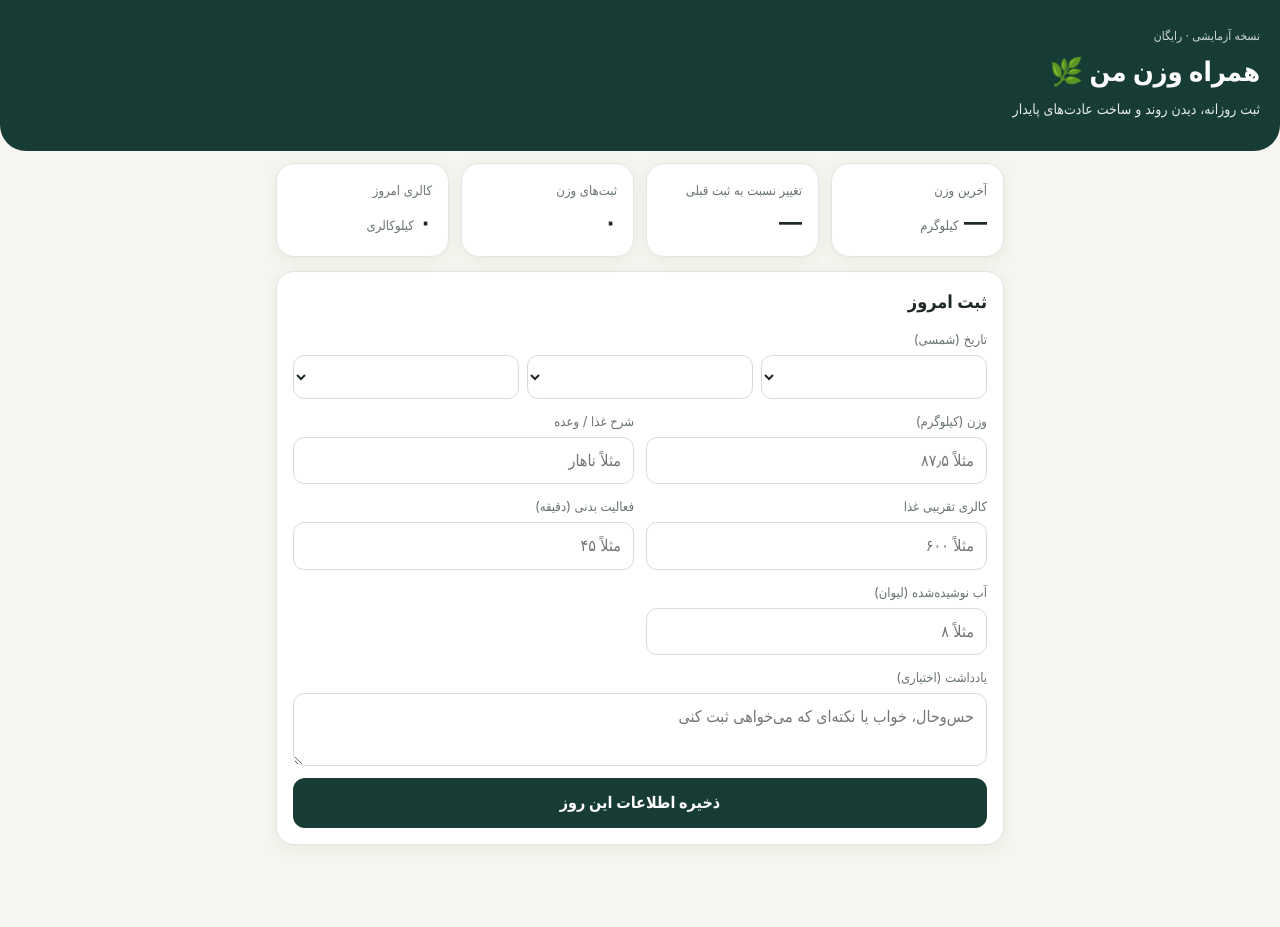
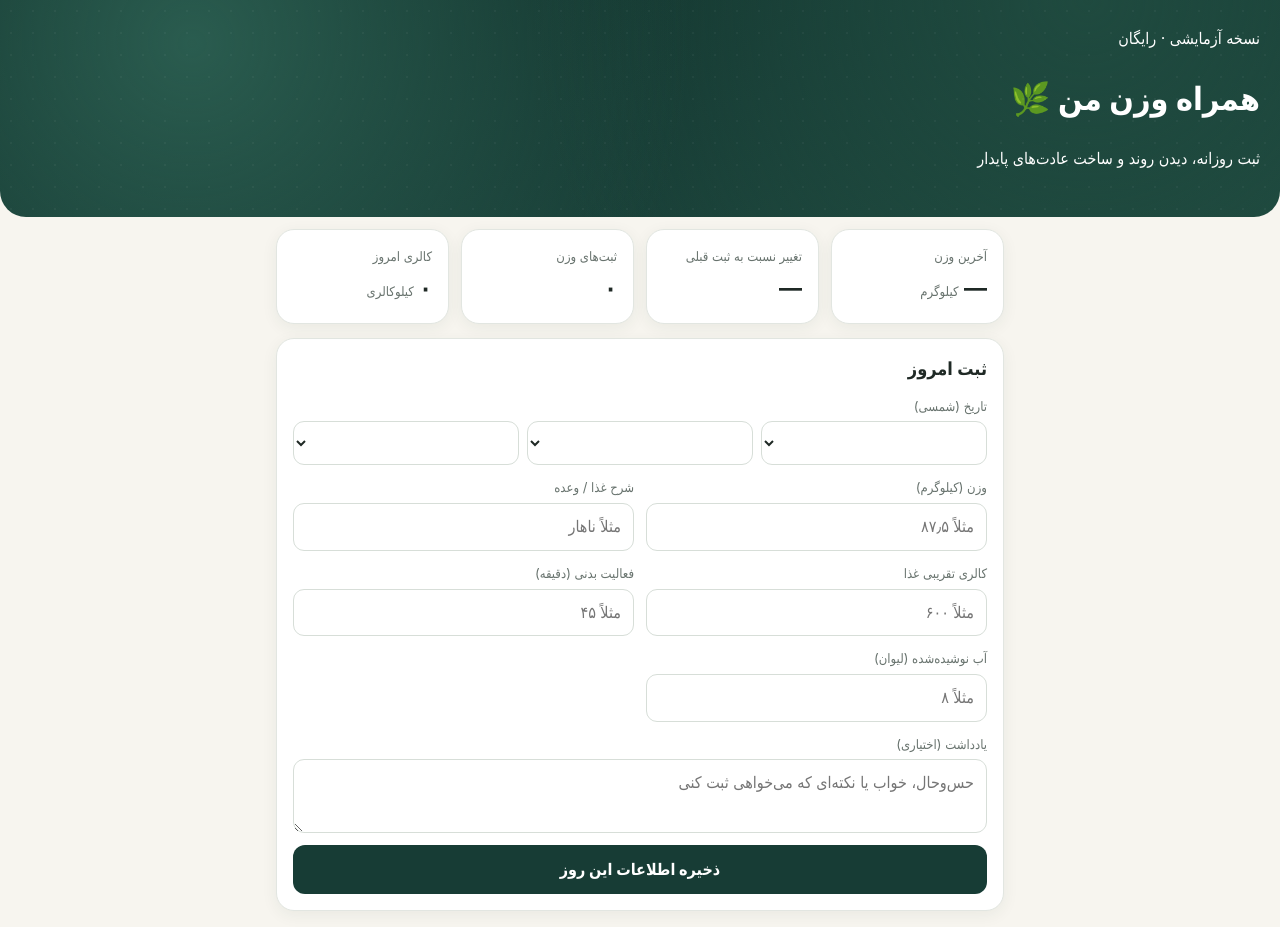
Before and after one commit to omidallian/Hamrah-vazn, a plain HTML site: page index.html in a window 1280 px wide. Before the commit the page ends 861 px from the top, so only its background shows below. Drawn offline with Linux system fonts and the light colour scheme.

Commit message:
Update index.html

```diff
--- a/index.html
+++ b/index.html
@@ -8,7 +8,17 @@
 <style>
 :root{--green:#173c35;--mint:#dcefe6;--cream:#f7f5ef;--ink:#1f2925;--muted:#68736e;--line:#e2e6e1;--white:#fff}
 *{box-sizing:border-box}body{margin:0;background:var(--cream);color:var(--ink);font-family:-apple-system,BlinkMacSystemFont,"Segoe UI",Tahoma,sans-serif;line-height:1.6}
-header{background:var(--green);color:white;padding:26px 20px 30px;border-radius:0 0 26px 26px}header .tag{font-size:12px;opacity:.8}h1{margin:5px 0;font-size:27px}header p{margin:0;opacity:.9;font-size:14px}
+header{background:
+  radial-gradient(circle at 15% 20%, #2a5c4f 0%, transparent 45%),
+  radial-gradient(circle at 85% 0%, #1f4a3f 0%, transparent 50%),
+  linear-gradient(160deg, #0f2e28 0%, #173c35 55%, #1f4a3f 100%);
+  color:white;padding:26px 20px 30px;border-radius:0 0 26px 26px;position:relative;overflow:hidden}
+header{background:
+  radial-gradient(circle at 15% 20%, #2a5c4f 0%, transparent 45%),
+  radial-gradient(circle at 85% 0%, #1f4a3f 0%, transparent 50%),
+  linear-gradient(160deg, #0f2e28 0%, #173c35 55%, #1f4a3f 100%);
+  color:white;padding:26px 20px 30px;border-radius:0 0 26px 26px;position:relative;overflow:hidden}
+header::before{content:'';position:absolute;inset:0;background-image:radial-gradient(circle,rgba(255,255,255,.08) 1.5px,transparent 1.5px);background-size:22px 22px;opacity:.5;pointer-events:none}
 main{max-width:760px;margin:auto;padding:16px}
 .cards{display:grid;grid-template-columns:repeat(2,minmax(0,1fr));gap:12px;margin-top:-4px}
 .card,.panel{background:var(--white);border:1px solid var(--line);border-radius:18px;padding:16px;box-shadow:0 4px 16px #183c3510}
```
